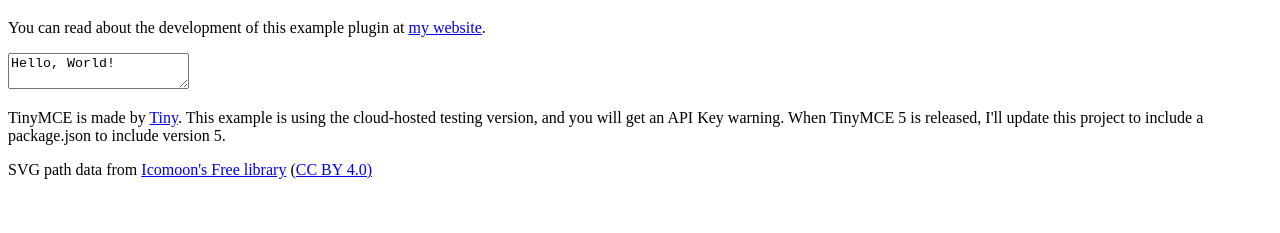
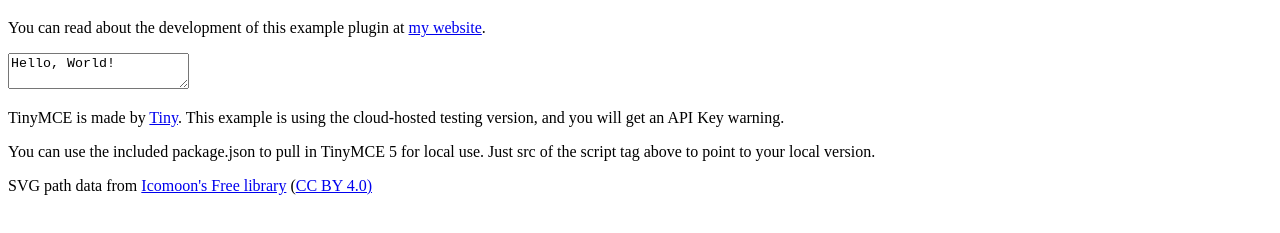
Before and after one commit to martyf/tinymce-5-plugin-playground, a website: page index.html in a window 1280 px wide. Shown: the part 61-294 px from the top of the page. Drawn offline with Linux system fonts and the light colour scheme; a script that the page names is missing.

Commit message:
Update for TinyMCE 5 stable
Signed-off-by: Marty Friedel <1491079+martyf@users.noreply.github.com>

```diff
--- a/index.html
+++ b/index.html
@@ -2,7 +2,7 @@
 <html>
 <head>
     <meta name="viewport" content="width=device-width, initial-scale=1, maximum-scale=5">
-    <script src='http://cloud.tinymce.com/5-testing/tinymce.min.js'></script>
+    <script src='https://cloud.tinymce.com/5/tinymce.min.js'></script>
     <script>
         tinymce.init({
             selector: 'textarea',
@@ -32,9 +32,8 @@
 </form>
 <p>TinyMCE is made by
     <a href="https://www.tiny.cloud/" target="_blank">Tiny</a>. This example is using the cloud-hosted testing version,
-    and you will get an API Key warning. When TinyMCE 5 is released, I'll update this project to include a package.json
-    to include version 5.
-</p>
+    and you will get an API Key warning.</p>
+<p>You can use the included package.json to pull in TinyMCE 5 for local use. Just src of the script tag above to point to your local version.</p>
 <p>SVG path data from
     <a href="https://icomoon.io/#icons-icomoon" target="_blank">Icomoon's Free library</a>
     (<a href="http://creativecommons.org/licenses/by/4.0/" target="_blank">CC BY 4.0)</a>
--- /dev/null
+++ b/package.json
@@ -0,0 +1,5 @@
+{
+  "dependencies": {
+    "tinymce": "^5.0.0"
+  }
+}
```
Also changed, not shown: README.md.
